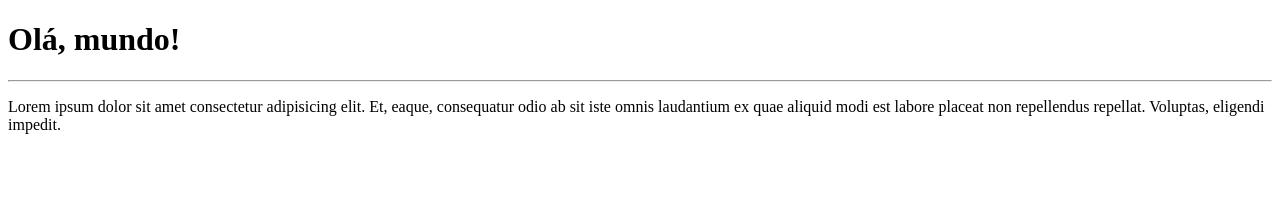
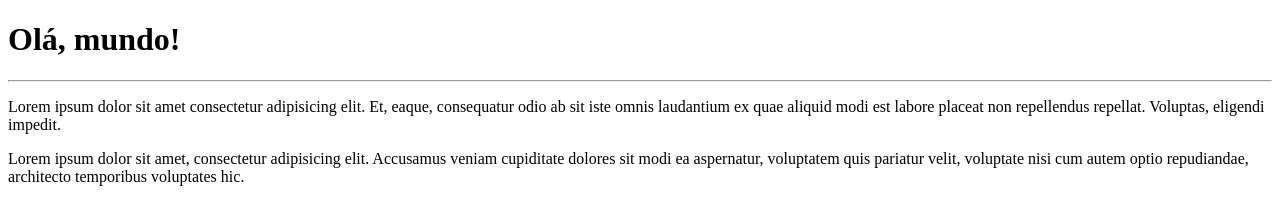
Before and after one commit to RenanRamosz/Ola-Mundo, a plain HTML site: page site-exemplo/index.html in a window 1280 px wide. Drawn offline with Linux system fonts and the light colour scheme.

Commit message:
adicionei um parágrafo

```diff
--- a/site-exemplo/index.html
+++ b/site-exemplo/index.html
@@ -9,5 +9,6 @@
     <h1>Olá, mundo!</h1>
     <hr>
     <p>Lorem ipsum dolor sit amet consectetur adipisicing elit. Et, eaque, consequatur odio ab sit iste omnis laudantium ex quae aliquid modi est labore placeat non repellendus repellat. Voluptas, eligendi impedit.</p>
+    <p>Lorem ipsum dolor sit amet, consectetur adipisicing elit. Accusamus veniam cupiditate dolores sit modi ea aspernatur, voluptatem quis pariatur velit, voluptate nisi cum autem optio repudiandae, architecto temporibus voluptates hic.</p>
 </body>
 </html>
```
